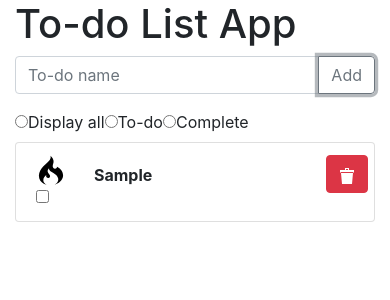
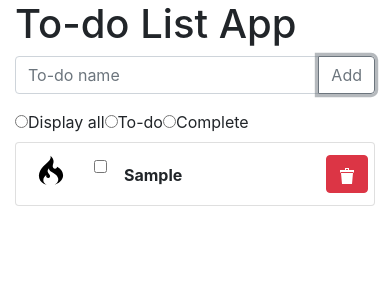
Before and after one commit to HORACINIS/todo-list, a React (Create React App) app: page / in a window 390 px wide. Both pictures are taken after typing "Sample" into the empty fields and a click on the button "Add". Shown: the top 300 px of the page. Built offline with nearby package versions, Linux system fonts and the light colour scheme.

Commit message:
Made the display of the todo items more responsive and added some space between the priority icon and the complete checkbox

```diff
--- a/src/components/InputTextBar.js
+++ b/src/components/InputTextBar.js
@@ -15,7 +15,6 @@ const InputTextBar = ({ addTodoItem }) => {
           id='todo-name-input'
           maxLength='30'
         />
-        {/* <input type='text' placeholder='To-do name' name='name' id='todo-name-input' /> */}
         <InputGroup.Append>
           <Button variant="outline-secondary" type='submit'
             onClick={(e) => {
--- a/src/components/TodoListItems.js
+++ b/src/components/TodoListItems.js
@@ -41,13 +41,14 @@ const TodoListItems = ({ todoItems, removeTodoItem, completeTodoItem, priorityTo
 export default TodoListItems;
 
 
+
 const TodoListItem = ({ todoItem, removeTodoItem, completeTodoItem, priorityTodo }) => {
   const { name, isComplete, priority } = todoItem;
 
   return (
     <ListGroup.Item variant={isComplete && 'success'}>
       <Row>
-        <Col xs='2' md='2' lg='1' >
+        <Col xs='2' md='1' lg='1' >
           {/* {!priority ?
             <AiOutlineStar {...iconStyle} onClick={() => priorityTodo(todoItem)} />
             :
@@ -56,10 +57,13 @@ const TodoListItem = ({ todoItem, removeTodoItem, completeTodoItem, priorityTodo
 
 
           <DiCodeigniter fill={!priority ? 'black' : 'orange'} size='30' onClick={() => priorityTodo(todoItem)} />
+        </Col>
+        <Col xs='1' md='1' lg='1' >
 
           <input type='checkbox' name='complete' checked={isComplete}
             onChange={(e) => completeTodoItem(e, todoItem)}
           />
+
         </Col>
         <Col className='mt-2'>
           {!isComplete ? <b>{name}</b> : <del style={{ color: 'gray' }}>{name}</del>}
--- a/src/components/filters/RadioButtons.js
+++ b/src/components/filters/RadioButtons.js
@@ -6,8 +6,6 @@ const RadioButtons = ({ selectionValue, selectionName, setRadioBtnSelected, radi
       <input type='radio'
         value={selectionValue}
         name='listingOptions'
-        // checked={radioBtnSelected.value === selectionValue}
-        // TODO I need to set Display all checked by default
         onChange={(e) => {
           setRadioBtnSelected({ value: e.target.value, name: radioBtnOptions[e.target.value].name });
         }}
--- a/src/components/messages/MainMessage.js
+++ b/src/components/messages/MainMessage.js
@@ -4,7 +4,6 @@ const MainMessage = ({ todoItems, radioBtnSelected: { value } }) => {
   const [messageToDisplay, setMessageToDisplay] = useState('Create a To-do');
   const numOfItems = todoItems.length;
   const btnSelectedValue = value;
-
 
   useEffect(() => {
     if (numOfItems === 0) {
```
Also changed, not shown: src/App.js (+0 -20 lines).
